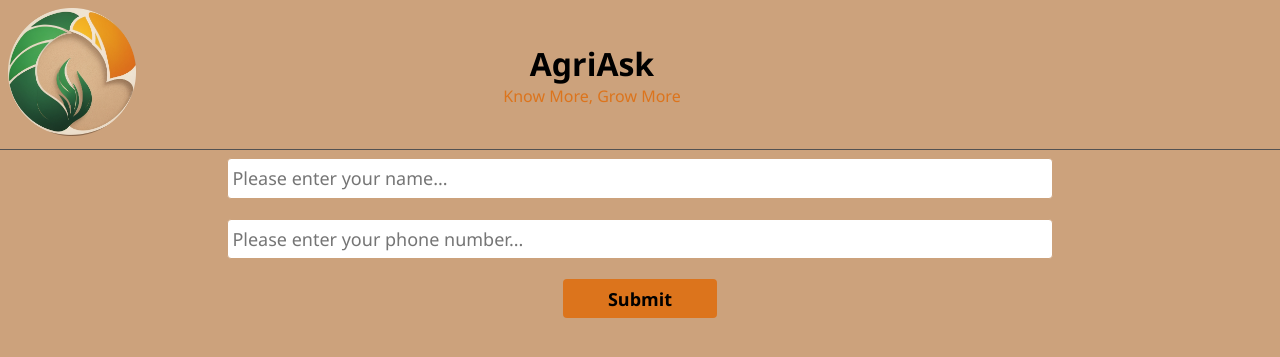
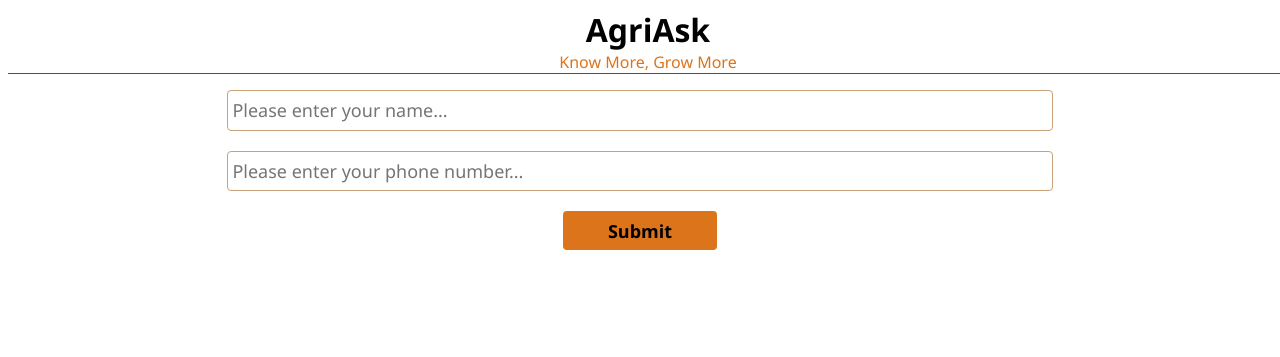
Before and after one commit to Ahmadu-Suleiman/AgriAsk, a Flask app: page / in a window 1280 px wide. Shown: the top 357 px of the page. Run offline with Flask 3, Linux system fonts and the light colour scheme.

Commit message:
improve ui

```diff
--- a/static/styles/styles.css
+++ b/static/styles/styles.css
@@ -7,7 +7,6 @@
 body {
 	display: flex;
 	flex-direction: column;
-	background: rgb(204,162,124);
 }
 
 header {
@@ -15,8 +14,10 @@
 	width: 100%;
 	display: flex;
 	align-items: center;
+	justify-content: center;
 	border-bottom: 1px solid rgb(83, 82, 82);
 	gap: 20%;
+	margin: 8px 8px 8px 8px;
 }
 
 .logo {
--- a/templates/index.html
+++ b/templates/index.html
@@ -8,7 +8,6 @@
 </head>
 <body>
 <header>
-    <div class="logo"><img src="/static/images/agri ask logo.jpg" alt="agri ask logo"/></div>
     <div class="text">
         <h1>AgriAsk</h1>
         <p>Know More, Grow More</p>
```
Also changed, not shown: static/images/agri ask logo.jpg (deleted).
